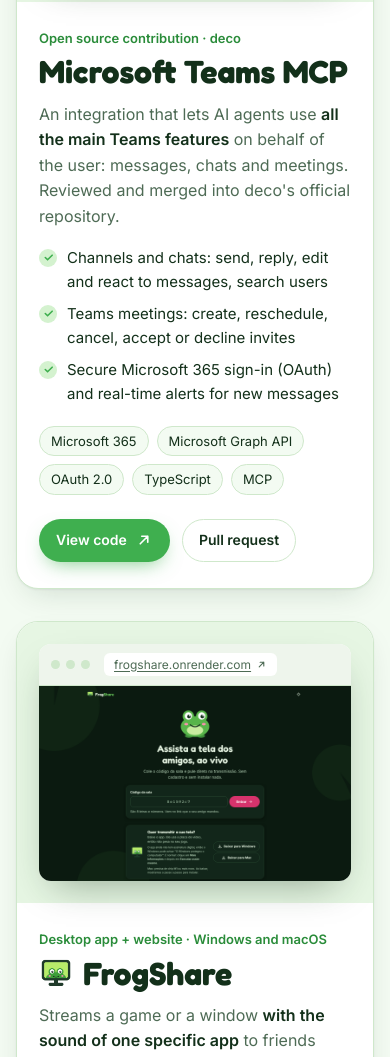
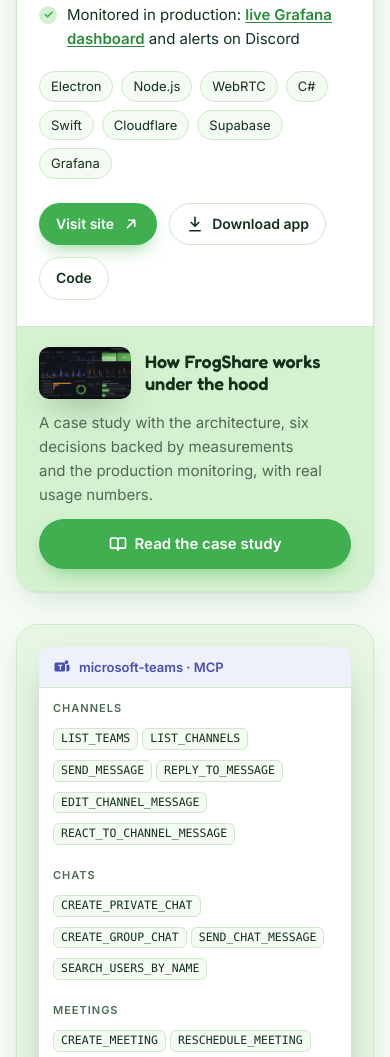
Before and after one commit to IgorFigueiredo28/IgorFigueiredo28.github.io, a plain HTML site: page index.html in a window 390 px wide. Shown: the part 5282-6339 px from the top of the page. Drawn offline with Linux system fonts and the light colour scheme.

Commit message:
FrogShare em primeiro, estudo de caso em destaque e endereço /frogshare
- O card do FrogShare abre a lista de projetos e ganha uma faixa com a
  miniatura do painel e o botão "Ler o estudo de caso".
- "Estudo de caso" no menu em telas a partir de 1120 px; abaixo disso o
  menu não comporta cinco links e o caminho fica pela faixa.
- Os links usam /frogshare, que o GitHub Pages serve a partir de
  frogshare.html. Quem chega pelo endereço antigo vê o novo na barra, e a
  página declara o canonical e as tags og para a prévia do link.

Co-Authored-By: Claude Opus 5.5 <noreply@anthropic.com>

```diff
--- a/index.html
+++ b/index.html
@@ -211,6 +211,23 @@
   .chip { font-size: 13px; padding: 4px 11px; border-radius: 999px; background: var(--bg); border: 1px solid var(--line); color: var(--ink); }
   .info .actions { margin-top: auto; }
 
+  /* estudo de caso: faixa no pé do card do FrogShare, a peça que mais chama atenção na seção */
+  .case {
+    grid-column: 1 / -1; order: 3;
+    display: grid; grid-template-columns: 220px 1fr auto; grid-template-areas: "img title btn" "img desc btn";
+    column-gap: 26px; row-gap: 4px; align-items: center;
+    padding: 22px 34px; background: var(--green-soft); border-top: 1px solid var(--line);
+    text-decoration: none; color: var(--ink);
+  }
+  .case img { grid-area: img; display: block; width: 100%; aspect-ratio: 16 / 9; object-fit: cover; object-position: top left;
+    border-radius: 10px; box-shadow: var(--shot-shadow); transition: transform .2s; }
+  .case b { grid-area: title; align-self: end; font-family: Fredoka; font-size: 21px; font-weight: 600; line-height: 1.2; text-wrap: balance; }
+  .case .desc { grid-area: desc; align-self: start; color: var(--muted); font-size: 15px; max-width: 560px; text-wrap: pretty; }
+  .case .btn { grid-area: btn; }
+  .case:hover img { transform: translateY(-3px); }
+  .case:hover .btn-primary { background: #2A8C3A; transform: translateY(-1px); }
+  .case:focus-visible { outline: 3px solid var(--green); outline-offset: -3px; }
+
   /* stack de desenvolvimento */
   .stack { display: grid; grid-template-columns: repeat(auto-fit, minmax(300px, 1fr)); gap: 14px; margin-bottom: 18px; }
   .stack > div { background: var(--card); border: 1px solid var(--line); border-radius: 16px; padding: 16px 18px; }
@@ -249,6 +266,8 @@
   footer a { text-decoration: none; font-weight: 500; }
   footer a:hover { color: var(--green-strong); }
 
+  /* Com cinco links o menu só cabe na largura máxima; abaixo dela o estudo de caso fica na faixa do card */
+  @media (max-width: 1119px) { .links .nav-case { display: none; } }
   @media (max-width: 960px) { .links { display: none; } }
   @media (max-width: 860px) {
     .hero { padding: 48px 0 48px; }
@@ -264,6 +283,9 @@
     .hero-art .badge.badge-anos b { font-size: 20px; }
     .project:nth-child(even) .shot { order: 0; }
     .info { padding: 26px 22px; }
+    .case { grid-template-columns: 92px 1fr; grid-template-areas: "img title" "desc desc" "btn btn"; column-gap: 14px; row-gap: 12px; padding: 20px 22px 22px; }
+    .case b { align-self: center; font-size: 18px; }
+    .case .btn { justify-content: center; }
     .cv { padding: 30px 24px; }
     .stats { display: grid; grid-template-columns: repeat(3, 1fr); gap: 14px; }
     .stats div b { font-size: 24px; }
@@ -286,6 +308,7 @@
       <a href="#experiencia" data-en="Experience">Experiência</a>
       <a href="#habilidades" data-en="Skills">Competências</a>
       <a href="#projetos" data-en="Development">Desenvolvimento</a>
+      <a class="nav-case" href="frogshare" data-en="Case study">Estudo de caso</a>
       <a href="#contato" data-en="Contact">Contato</a>
     </div>
     <div class="nav-right">
@@ -426,6 +449,47 @@
     <div class="projects">
       <article class="project">
         <div class="shot">
+          <a class="browser" href="https://frogshare.onrender.com" target="_blank" rel="noopener" aria-label="Abrir frogshare.onrender.com">
+            <div class="bar"><i></i><i></i><i></i><span>frogshare.onrender.com <svg viewBox="0 0 24 24" fill="none" stroke="currentColor" stroke-width="2.4" stroke-linecap="round" stroke-linejoin="round"><path d="M7 17L17 7M9 7h8v8"/></svg></span></div>
+            <img src="img/frogshare.png" alt="Página inicial do FrogShare" data-en-alt="FrogShare home page" loading="lazy">
+          </a>
+        </div>
+        <div class="info">
+          <span class="kind" data-en="Desktop app + website · Windows and macOS">App desktop + site · Windows e macOS</span>
+          <h3><img src="img/icon-256.png" alt=""> FrogShare</h3>
+          <p data-en="Streams a game or a window <strong>with the sound of one specific app</strong> to friends who watch right in the browser, with nothing to install.">Transmite um jogo ou uma janela <strong>com o som de um app específico</strong> para amigos que assistem direto no navegador, sem instalar nada.</p>
+          <ul>
+            <li data-en="Works on any network, including strict NAT and mobile internet">Funciona em qualquer rede, inclusive atrás de NAT restrito e internet móvel</li>
+            <li data-en="Light while gaming: video is processed on the graphics card">Leve durante o jogo: o vídeo é processado na placa de vídeo</li>
+            <li data-en="Own installer with automatic updates and integrity checks">Instalador próprio com atualização automática e verificação de integridade</li>
+            <li><span data-en="Monitored in production: <a href='https://dapperjaguar3001.grafana.net/public-dashboards/3a11515df553488593a8d7468063e882' target='_blank' rel='noopener'>live Grafana dashboard</a> and alerts on Discord">Monitorado em produção: <a href="https://dapperjaguar3001.grafana.net/public-dashboards/3a11515df553488593a8d7468063e882" target="_blank" rel="noopener">painel ao vivo no Grafana</a> e alertas no Discord</span></li>
+          </ul>
+          <div class="chips"><span class="chip">Electron</span><span class="chip">Node.js</span><span class="chip">WebRTC</span><span class="chip">C#</span><span class="chip">Swift</span><span class="chip">Cloudflare</span><span class="chip">Supabase</span><span class="chip">Grafana</span></div>
+          <div class="actions">
+            <a class="btn btn-primary btn-sm" href="https://frogshare.onrender.com" target="_blank" rel="noopener">
+              <span data-en="Visit site">Acessar site</span>
+              <svg viewBox="0 0 24 24" fill="none" stroke="currentColor" stroke-width="2.2" stroke-linecap="round" stroke-linejoin="round"><path d="M7 17L17 7M9 7h8v8"/></svg>
+            </a>
+            <a class="btn btn-ghost btn-sm" href="https://github.com/IgorFigueiredo28/frogshare/releases/latest/download/FrogShare-Setup.exe">
+              <svg viewBox="0 0 24 24" fill="none" stroke="currentColor" stroke-width="2.2" stroke-linecap="round" stroke-linejoin="round"><path d="M12 3v12m0 0l-5-5m5 5l5-5M5 21h14"/></svg>
+              <span data-en="Download app">Baixar app</span>
+            </a>
+            <a class="btn btn-ghost btn-sm" href="https://github.com/IgorFigueiredo28/frogshare" target="_blank" rel="noopener" data-en="Code">Código</a>
+          </div>
+        </div>
+        <a class="case" href="frogshare">
+          <img src="img/frogshare-painel.png" alt="" loading="lazy">
+          <b data-en="How FrogShare works under the hood">Como o FrogShare funciona por dentro</b>
+          <span class="desc" data-en="A case study with the architecture, six decisions backed by measurements and the production monitoring, with real usage numbers.">Estudo de caso com a arquitetura, seis decisões tomadas com medições e o monitoramento em produção, com números reais.</span>
+          <span class="btn btn-primary">
+            <svg viewBox="0 0 24 24" fill="none" stroke="currentColor" stroke-width="2.2" stroke-linecap="round" stroke-linejoin="round"><path d="M2 5.5A1.5 1.5 0 013.5 4H9a3 3 0 013 3v13a2.5 2.5 0 00-2.5-2.5h-6A1.5 1.5 0 012 16z"/><path d="M22 5.5A1.5 1.5 0 0020.5 4H15a3 3 0 00-3 3v13a2.5 2.5 0 012.5-2.5h6A1.5 1.5 0 0022 16z"/></svg>
+            <span data-en="Read the case study">Ler o estudo de caso</span>
+          </span>
+        </a>
+      </article>
+
+      <article class="project">
+        <div class="shot">
           <div class="tools">
             <div class="bar"><svg viewBox="0 0 24 24" fill="currentColor"><path d="M4 6h10a2 2 0 012 2v8a2 2 0 01-2 2H4a2 2 0 01-2-2V8a2 2 0 012-2zm3 3v1.5h2V16h1.5v-5.5h2V9H7zm11-1a2.5 2.5 0 110-5 2.5 2.5 0 010 5zm-1 1h4a1 1 0 011 1v5a3 3 0 01-3 3h-1.2c.13-.32.2-.65.2-1V9z"/></svg>microsoft-teams · MCP</div>
             <div class="grp"><small data-en="Channels">Canais</small><code>LIST_TEAMS</code><code>LIST_CHANNELS</code><code>SEND_MESSAGE</code><code>REPLY_TO_MESSAGE</code><code>EDIT_CHANNEL_MESSAGE</code><code>REACT_TO_CHANNEL_MESSAGE</code></div>
@@ -451,39 +515,6 @@
               <svg viewBox="0 0 24 24" fill="none" stroke="currentColor" stroke-width="2.2" stroke-linecap="round" stroke-linejoin="round"><path d="M7 17L17 7M9 7h8v8"/></svg>
             </a>
             <a class="btn btn-ghost btn-sm" href="https://github.com/decocms/mcps/pull/444" target="_blank" rel="noopener">Pull request</a>
-          </div>
-        </div>
-      </article>
-
-      <article class="project">
-        <div class="shot">
-          <a class="browser" href="https://frogshare.onrender.com" target="_blank" rel="noopener" aria-label="Abrir frogshare.onrender.com">
-            <div class="bar"><i></i><i></i><i></i><span>frogshare.onrender.com <svg viewBox="0 0 24 24" fill="none" stroke="currentColor" stroke-width="2.4" stroke-linecap="round" stroke-linejoin="round"><path d="M7 17L17 7M9 7h8v8"/></svg></span></div>
-            <img src="img/frogshare.png" alt="Página inicial do FrogShare" data-en-alt="FrogShare home page" loading="lazy">
-          </a>
-        </div>
-        <div class="info">
-          <span class="kind" data-en="Desktop app + website · Windows and macOS">App desktop + site · Windows e macOS</span>
-          <h3><img src="img/icon-256.png" alt=""> FrogShare</h3>
-          <p data-en="Streams a game or a window <strong>with the sound of one specific app</strong> to friends who watch right in the browser, with nothing to install.">Transmite um jogo ou uma janela <strong>com o som de um app específico</strong> para amigos que assistem direto no navegador, sem instalar nada.</p>
-          <ul>
-            <li data-en="Works on any network, including strict NAT and mobile internet">Funciona em qualquer rede, inclusive atrás de NAT restrito e internet móvel</li>
-            <li data-en="Light while gaming: video is processed on the graphics card">Leve durante o jogo: o vídeo é processado na placa de vídeo</li>
-            <li data-en="Own installer with automatic updates and integrity checks">Instalador próprio com atualização automática e verificação de integridade</li>
-            <li><span data-en="Monitored in production: <a href='https://dapperjaguar3001.grafana.net/public-dashboards/3a11515df553488593a8d7468063e882' target='_blank' rel='noopener'>live Grafana dashboard</a> and alerts on Discord">Monitorado em produção: <a href="https://dapperjaguar3001.grafana.net/public-dashboards/3a11515df553488593a8d7468063e882" target="_blank" rel="noopener">painel ao vivo no Grafana</a> e alertas no Discord</span></li>
-          </ul>
-          <div class="chips"><span class="chip">Electron</span><span class="chip">Node.js</span><span class="chip">WebRTC</span><span class="chip">C#</span><span class="chip">Swift</span><span class="chip">Cloudflare</span><span class="chip">Supabase</span><span class="chip">Grafana</span></div>
-          <div class="actions">
-            <a class="btn btn-primary btn-sm" href="https://frogshare.onrender.com" target="_blank" rel="noopener">
-              <span data-en="Visit site">Acessar site</span>
-              <svg viewBox="0 0 24 24" fill="none" stroke="currentColor" stroke-width="2.2" stroke-linecap="round" stroke-linejoin="round"><path d="M7 17L17 7M9 7h8v8"/></svg>
-            </a>
-            <a class="btn btn-ghost btn-sm" href="frogshare.html" data-en="Case study">Estudo de caso</a>
-            <a class="btn btn-ghost btn-sm" href="https://github.com/IgorFigueiredo28/frogshare/releases/latest/download/FrogShare-Setup.exe">
-              <svg viewBox="0 0 24 24" fill="none" stroke="currentColor" stroke-width="2.2" stroke-linecap="round" stroke-linejoin="round"><path d="M12 3v12m0 0l-5-5m5 5l5-5M5 21h14"/></svg>
-              <span data-en="Download app">Baixar app</span>
-            </a>
-            <a class="btn btn-ghost btn-sm" href="https://github.com/IgorFigueiredo28/frogshare" target="_blank" rel="noopener" data-en="Code">Código</a>
           </div>
         </div>
       </article>
```
Also changed, not shown: frogshare.html (+15 -4 lines), 1 other file.
